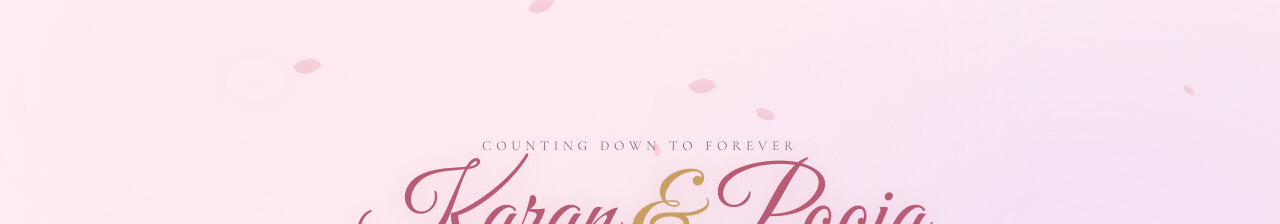
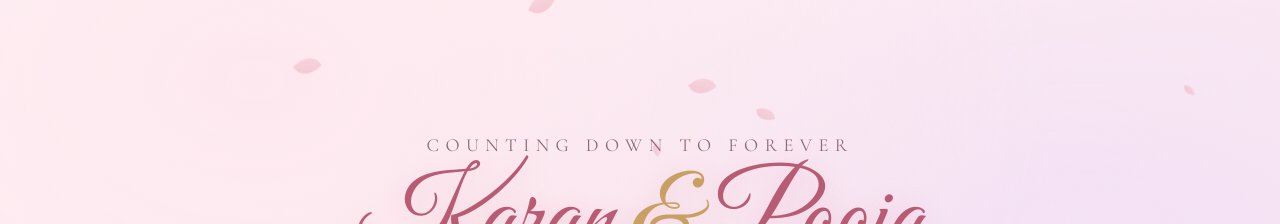
Before and after one commit to karan-g5/karan-g5.github.io, a plain HTML site: page marriage/countdown/index.html in a window 1280 px wide. Shown: the top 224 px of the page. Drawn offline with nearby package versions, Linux system fonts and the light colour scheme.

Commit message:
Enlarge 'Counting down to forever' heading
Co-Authored-By: Claude Opus 5.5 <noreply@anthropic.com>

```diff
--- a/marriage/countdown/index.html
+++ b/marriage/countdown/index.html
@@ -65,7 +65,7 @@
     }
     .eyebrow {
       letter-spacing: 0.35em; text-transform: uppercase;
-      font-size: 0.85rem; color: var(--muted);
+      font-size: clamp(1rem, 2.6vw, 1.15rem); color: var(--muted);
     }
     .names {
       font-family: "Great Vibes", cursive;
```
